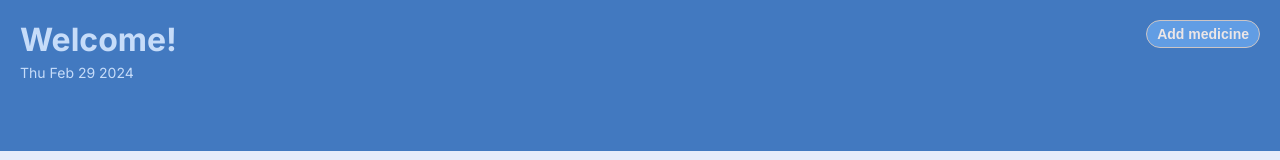
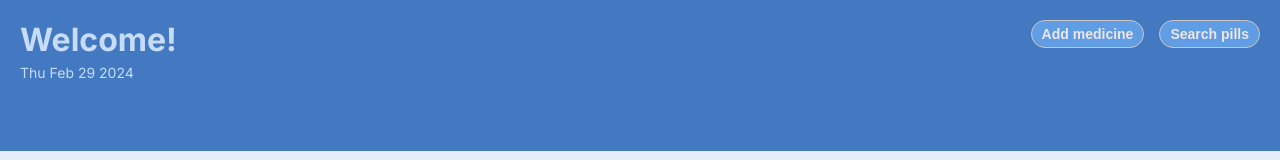
Before and after one commit to NNikiforuk/medical-assistant, a Next.js app: page /dashboard in a window 1280 px wide. Shown: the top 160 px of the page. Built offline with nearby package versions, Linux system fonts and the light colour scheme; no server answers; the database is empty.

Commit message:
Changing classname

```diff
--- a/app/dashboard/page.module.scss
+++ b/app/dashboard/page.module.scss
@@ -14,9 +14,9 @@
 		padding: 5px 0 10px 0;
 	}
 
-	&__btn {
+	&__btns {
 		display: flex;
-		justify-content: center;
+		justify-content: space-between;
 		margin-top: 20px;
 	}
 }
@@ -36,8 +36,9 @@
 			margin-bottom: 40px;
 		}
 
-		&__btn {
+		&__btns {
 			margin-top: 0;
+			gap: 15px;
 		}
 	}
 }
@@ -50,7 +51,7 @@
 			font-size: $font-size-s;
 		}
 
-		&__btn {
+		&__btns {
 			margin-top: 0;
 		}
 	}
--- a/app/dashboard/page.tsx
+++ b/app/dashboard/page.tsx
@@ -19,12 +19,19 @@ const Dashboard = async () => {
 					<h1>Welcome!</h1>
 					<div className={styles.header__date}>{new Date().toDateString()}</div>
 				</div>
-				<div className={styles.header__btn}>
+				<div className={styles.header__btns}>
 					<Link href="/dashboard/add">
 						<Button
 							type="button"
 							variant="primary"
 							label="Add medicine"
+						></Button>
+					</Link>
+					<Link href="/search">
+						<Button
+							type="button"
+							variant="primary"
+							label="Search pills"
 						></Button>
 					</Link>
 				</div>
```
